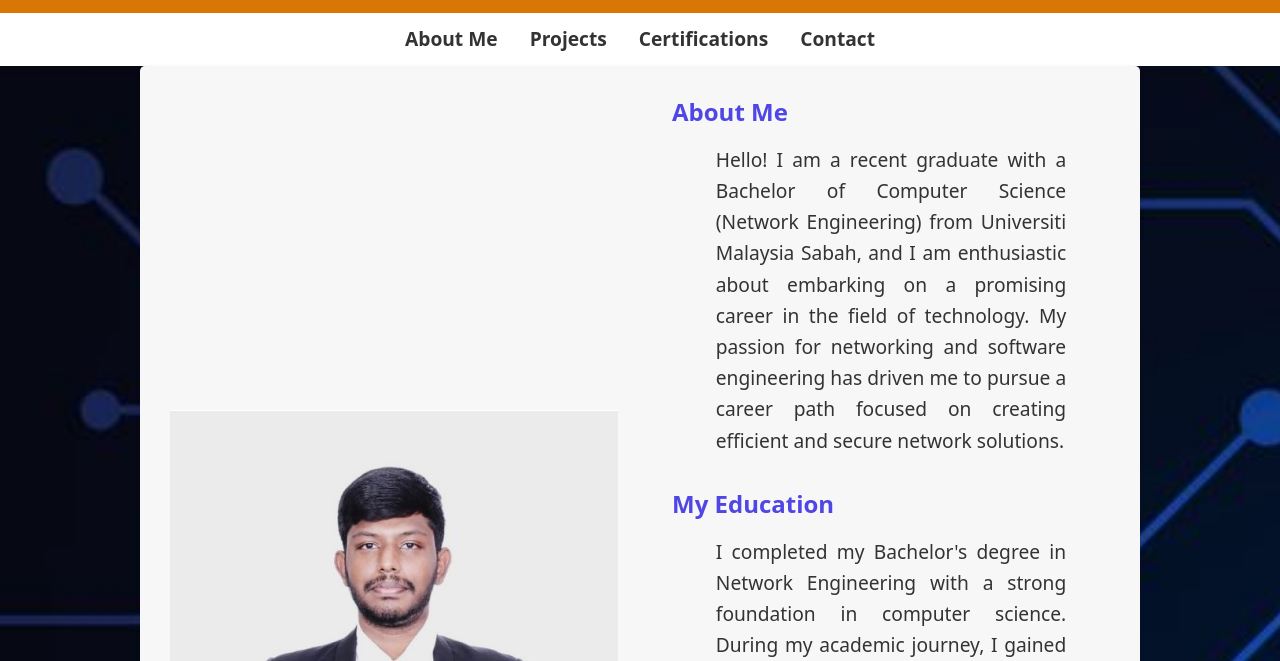
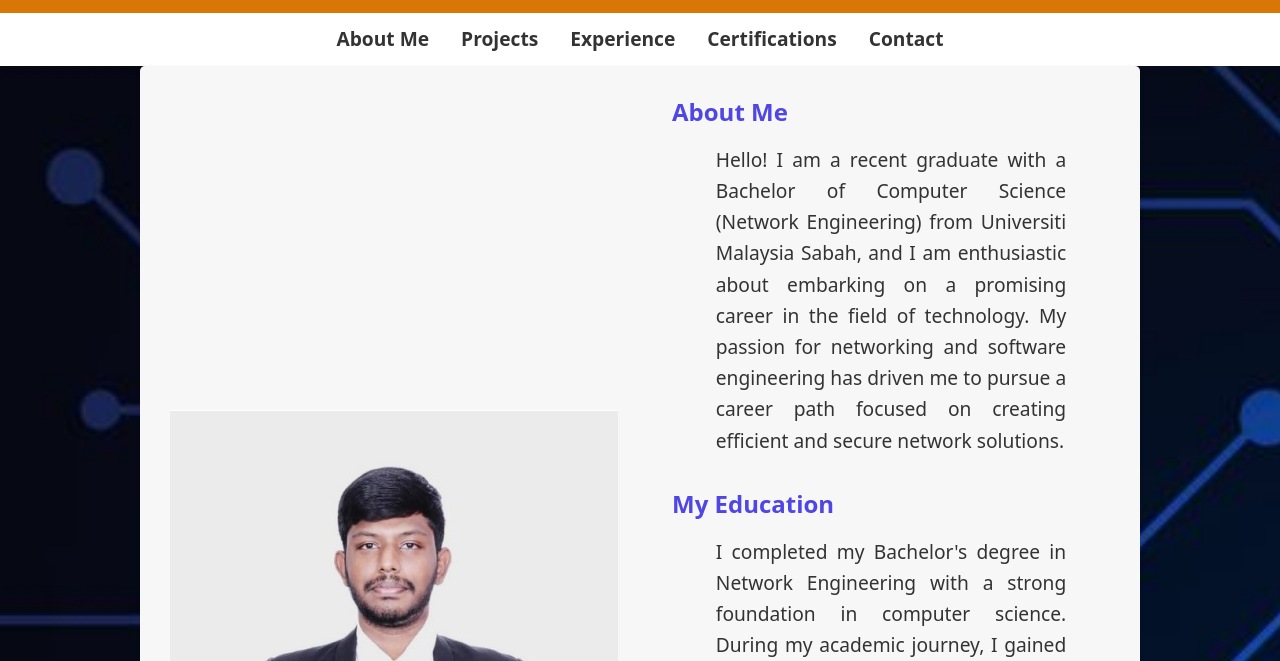
Before and after one commit to Viknesh30/Portfolio, a website: page index.html in a window 1280 px wide. Shown: the part 139-800 px from the top of the page. Drawn offline with nearby package versions, Linux system fonts and the light colour scheme; files whose address does not match are found by name.

Commit message:
Update index.html

```diff
--- a/index.html
+++ b/index.html
@@ -28,6 +28,7 @@
         <ul class="flex justify-center">
             <li class="mx-4"><a href="index.html" class="hover:text-blue-500 font-bold">About Me</a></li>
             <li class="mx-4"><a href="projects.html" class="hover:text-blue-500 font-bold">Projects</a></li>
+<li class="mx-4"><a href="Experience.html" class="hover:text-blue-500 font-bold">Experience</a></li>
             <li class="mx-4"><a href="certificate.html" class="hover:text-blue-500 font-bold">Certifications</a></li>
             <li class="mx-4"><a href="contact.html" class="hover:text-blue-500 font-bold">Contact</a></li>
         </ul>
```
